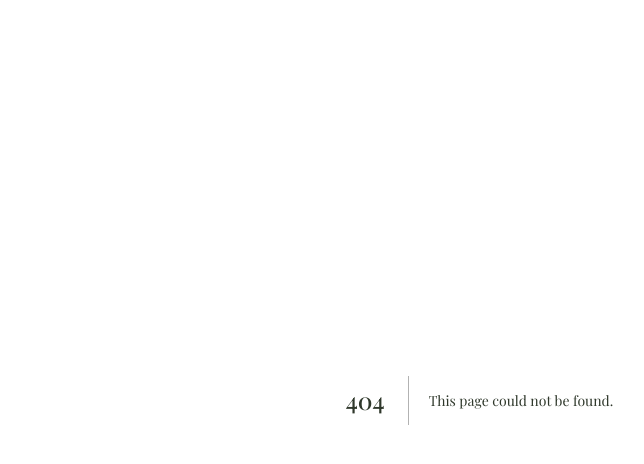
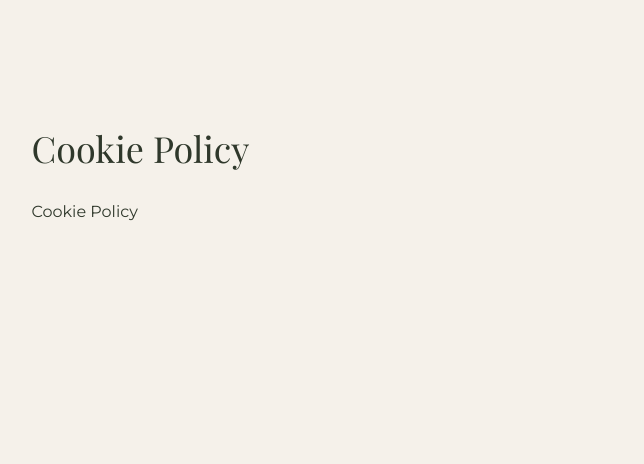
Before and after one commit to MadRichi/relaisdelsol, a Next.js app: page /cookie-policy in a window 1280 px wide. Before the commit this address had no page. Shown: the top 464 px of the page, without its empty margins (153-797 px from the left). Built offline with nearby package versions, Linux system fonts and the light colour scheme; a web font is replaced by a local one.

Commit message:
feat: cookie e GDPR

```diff
--- /dev/null
+++ b/src/app/cookie-policy/page.tsx
@@ -0,0 +1,28 @@
+"use client";
+
+import { useEffect } from "react";
+
+export default function CookiePolicyPage() {
+  useEffect(() => {
+    const s = document.createElement("script");
+    s.src = "https://cdn.iubenda.com/iubenda.js";
+    document.body.appendChild(s);
+  }, []);
+
+  return (
+    <main className="min-h-screen bg-sol-cream pt-32 pb-24 px-6 md:px-16">
+      <div className="mx-auto max-w-4xl">
+        <h1 className="font-serif text-4xl font-light text-sol-bark mb-8">
+          Cookie Policy
+        </h1>
+        <a
+          href="https://www.iubenda.com/privacy-policy/39774069/cookie-policy"
+          className="iubenda-black iubenda-noiframe iubenda-embed"
+          title="Cookie Policy"
+        >
+          Cookie Policy
+        </a>
+      </div>
+    </main>
+  );
+}
--- a/src/app/layout.tsx
+++ b/src/app/layout.tsx
@@ -20,7 +20,11 @@ export default function RootLayout({ children }: RootLayoutProps) {
   return (
     <html lang="it">
       <head>
-      <meta name="viewport" content="width=device-width, initial-scale=1" />
+        <script
+          type="text/javascript"
+          src="https://embeds.iubenda.com/widgets/28d07542-847b-487d-a307-d535a312f3a2.js"
+        />
+        <meta name="viewport" content="width=device-width, initial-scale=1" />
         <script
           type="application/ld+json"
           dangerouslySetInnerHTML={{
--- /dev/null
+++ b/src/app/privacy-policy/page.tsx
@@ -0,0 +1,28 @@
+"use client";
+
+import { useEffect } from "react";
+
+export default function PrivacyPolicyPage() {
+  useEffect(() => {
+    const s = document.createElement("script");
+    s.src = "https://cdn.iubenda.com/iubenda.js";
+    document.body.appendChild(s);
+  }, []);
+
+  return (
+    <main className="min-h-screen bg-sol-cream pt-32 pb-24 px-6 md:px-16">
+      <div className="mx-auto max-w-4xl">
+        <h1 className="font-serif text-4xl font-light text-sol-bark mb-8">
+          Privacy Policy
+        </h1>
+        <a
+          href="https://www.iubenda.com/privacy-policy/39774069"
+          className="iubenda-black iubenda-noiframe iubenda-embed"
+          title="Privacy Policy"
+        >
+          Privacy Policy
+        </a>
+      </div>
+    </main>
+  );
+}
```
